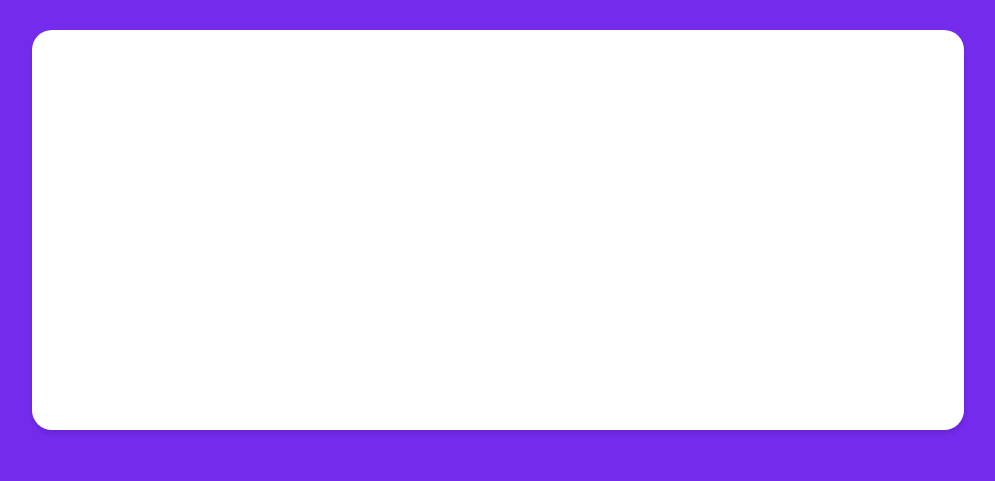
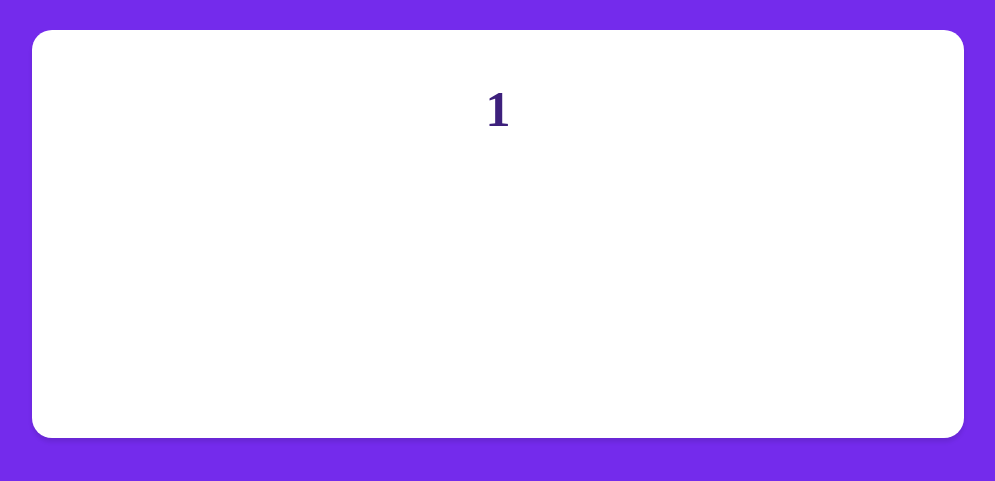
Before and after one commit to Steven-Roduta/js-simon, a plain HTML site: page index.html in a window 1280 px wide. Shown: the part 95-576 px from the top of the page, without its empty margins (196-1191 px from the left). Drawn offline with Linux system fonts and the light colour scheme.

Commit message:
feat: add timer of 5sec as a test

```diff
--- a/css/style.css
+++ b/css/style.css
@@ -21,3 +21,14 @@ h1{
     margin-left: 220px;
     box-shadow: 0 4px 4px rgba(0,0,0,0.1);
 }
+
+#display{
+    font-size: 50px;
+    font-weight: bold;
+    text-align: center;
+    margin-top: 50px;
+    display: flex;
+    position: relative;
+    bottom: 150px;
+    color: #3d207c;
+}
--- a/index.html
+++ b/index.html
@@ -12,7 +12,10 @@
     </header>
 
     <main>
+
         <div class="container-form">
+
+            <div id="display"></div>
             <form class="form" id="form-game">
 
             </form>
--- a/js/script.js
+++ b/js/script.js
@@ -0,0 +1,27 @@
+/* Descrizione: Visualizzare in pagina 5 numeri casuali. Da lì parte un timer di 30 secondi.
+Dopo 30 secondi i numeri scompaiono e appaiono invece 5 input in cui l'utente deve inserire i numeri
+che ha visto precedentemente, nell'ordine che preferisce.
+Dopo che sono stati inseriti i 5 numeri, il software dice quanti e quali dei numeri da
+indovinare sono stati individuati. */
+
+// DOM Elements
+
+const displayElm = document.getElementById ('display');
+
+// Variables
+
+let seconds = 5;
+
+//MAIN
+
+const idInterval = setInterval (()=>{
+
+    if (seconds === 0) {
+        clearInterval(idInterval);
+        displayElm.innerHTML = 'GO!'
+    } else {
+        displayElm.innerHTML = seconds;
+        seconds --;
+    }
+
+}, 1000);
```
